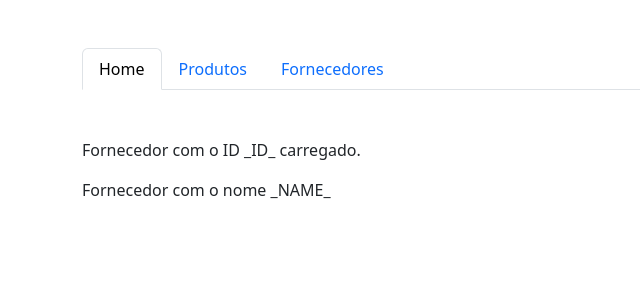
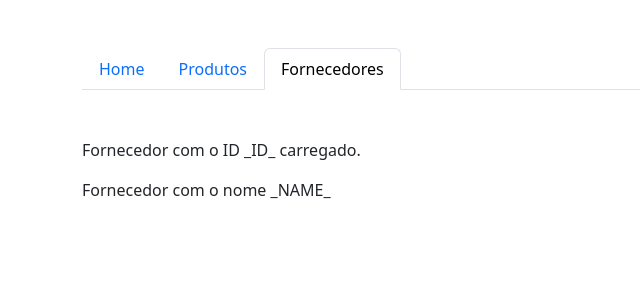
Before and after one commit to Ilailson/conceitosAngular, an Angular app in the folder routing/: page /fornecedores in a window 1280 px wide. Shown: the top 300 px of the page, without its empty margins (0-640 px from the left). Built offline with nearby package versions, Linux system fonts and the light colour scheme.

Commit message:
Destacando a rota / somente se estiver ativa

```diff
--- a/routing/src/app/app.component.html
+++ b/routing/src/app/app.component.html
@@ -4,13 +4,21 @@
     <div class="col-12 col-sm-10 col-md-8">
       <ul class="nav nav-tabs">
         <li class="nav-item">
-          <a class="nav-link active" aria-current="page" routerLink="/">Home</a>
+          <a class="nav-link " aria-current="page"
+            routerLinkActive="active"
+            [routerLinkActiveOptions]="{exact: true}"
+            routerLink="/">Home</a>
         </li>
         <li class="nav-item">
-          <a class="nav-link" routerLink="/produtos">Produtos</a>
+          <a class="nav-link"
+            routerLinkActive="active"
+            routerLink="/produtos">Produtos</a>
         </li>
         <li class="nav-item">
-          <a class="nav-link" [routerLink]="['/fornecedores']">Fornecedores</a>
+          <a class="nav-link"
+            routerLinkActive="active"
+            [routerLink]="['/fornecedores']">Fornecedores</a>
+
         </li>
       </ul>
     </div>
```
